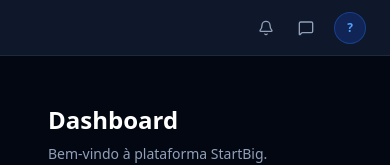
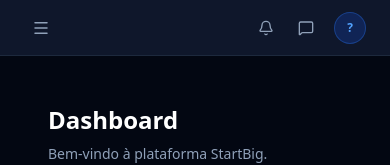
Before and after one commit to aalan-big/plataformaADM, a Next.js app in the folder apps/web/: page /dashboard in a window 390 px wide. Shown: the top 165 px of the page. Built offline with nearby package versions, Linux system fonts and the light colour scheme.

Commit message:
feat: add mobile sidebar drawer with hamburger menu

```diff
--- a/apps/web/src/app/dashboard/layout.tsx
+++ b/apps/web/src/app/dashboard/layout.tsx
@@ -1,15 +1,9 @@
-import { Sidebar, Header } from '@/components/layout'
+import { DashboardShell } from '@/components/layout'
 
 export default function DashboardLayout({ children }: { children: React.ReactNode }) {
   return (
-    <div className="flex h-dvh bg-gray-950 text-white overflow-hidden">
-      <Sidebar />
-      <div className="flex flex-col flex-1 overflow-hidden">
-        <Header />
-        <main className="flex-1 overflow-y-auto p-6">
-          {children}
-        </main>
-      </div>
-    </div>
+    <DashboardShell>
+      {children}
+    </DashboardShell>
   )
 }
--- /dev/null
+++ b/apps/web/src/components/layout/DashboardShell.tsx
@@ -0,0 +1,21 @@
+'use client'
+
+import { useState } from 'react'
+import { Sidebar } from './Sidebar'
+import { Header } from './Header'
+
+export function DashboardShell({ children }: { children: React.ReactNode }) {
+  const [sidebarAberta, setSidebarAberta] = useState(false)
+
+  return (
+    <div className="flex h-dvh bg-gray-950 text-white overflow-hidden">
+      <Sidebar aberta={sidebarAberta} onFechar={() => setSidebarAberta(false)} />
+      <div className="flex flex-col flex-1 overflow-hidden min-w-0">
+        <Header onAbrirMenu={() => setSidebarAberta(true)} />
+        <main className="flex-1 overflow-y-auto p-6">
+          {children}
+        </main>
+      </div>
+    </div>
+  )
+}
--- a/apps/web/src/components/layout/Header.tsx
+++ b/apps/web/src/components/layout/Header.tsx
@@ -1,9 +1,9 @@
 'use client'
 
 import { useEffect, useState } from 'react'
-import { Bell, MessageSquare } from 'lucide-react'
+import { Bell, MessageSquare, Menu } from 'lucide-react'
 
-export function Header() {
+export function Header({ onAbrirMenu }: { onAbrirMenu: () => void }) {
   const [nome, setNome] = useState('')
 
   useEffect(() => {
@@ -22,7 +22,13 @@ export function Header() {
 
   return (
     <header className="h-14 shrink-0 flex items-center justify-between px-6 bg-slate-900 border-b border-slate-800">
-      <div />
+      <button
+        onClick={onAbrirMenu}
+        className="md:hidden p-2 text-slate-400 hover:text-slate-200 hover:bg-slate-800 rounded-lg transition-colors"
+      >
+        <Menu size={18} />
+      </button>
+      <div className="hidden md:block" />
 
       <div className="flex items-center gap-2">
         <button className="p-2 text-slate-400 hover:text-slate-200 hover:bg-slate-800 rounded-lg transition-colors">
--- a/apps/web/src/components/layout/Sidebar.tsx
+++ b/apps/web/src/components/layout/Sidebar.tsx
@@ -4,14 +4,14 @@ import { useRouter, usePathname } from 'next/navigation'
 import { LayoutDashboard, Users, Cpu, DollarSign, Mail, LogOut } from 'lucide-react'
 
 const itens = [
-  { label: 'Dashboard',   href: '/dashboard',   Icone: LayoutDashboard },
-  { label: 'Clientes',    href: '/clientes',     Icone: Users           },
-  { label: 'Dispositivos', href: '/dispositivos', Icone: Cpu            },
-  { label: 'Financeiro',  href: '/financeiro',   Icone: DollarSign      },
-  { label: 'E-mails',     href: '/email',        Icone: Mail            },
+  { label: 'Dashboard',    href: '/dashboard',    Icone: LayoutDashboard },
+  { label: 'Clientes',     href: '/clientes',     Icone: Users           },
+  { label: 'Dispositivos', href: '/dispositivos', Icone: Cpu             },
+  { label: 'Financeiro',   href: '/financeiro',   Icone: DollarSign      },
+  { label: 'E-mails',      href: '/email',        Icone: Mail            },
 ]
 
-export function Sidebar() {
+export function Sidebar({ aberta, onFechar }: { aberta: boolean; onFechar: () => void }) {
   const router   = useRouter()
   const pathname = usePathname()
 
@@ -24,7 +24,21 @@ export function Sidebar() {
   }
 
   return (
-    <aside className="hidden md:flex w-56 shrink-0 flex-col bg-slate-900 border-r border-slate-800 h-full">
+    <>
+      {aberta && (
+        <div
+          className="fixed inset-0 z-40 bg-black/60 md:hidden"
+          onClick={onFechar}
+        />
+      )}
+
+      <aside className={`
+        flex flex-col bg-slate-900 border-r border-slate-800
+        fixed inset-y-0 left-0 z-50 w-56
+        transition-transform duration-300 ease-in-out
+        ${aberta ? 'translate-x-0' : '-translate-x-full'}
+        md:relative md:translate-x-0 md:shrink-0
+      `}>
         {/* Logo */}
         <div className="flex items-center gap-3 px-5 py-5 border-b border-slate-800">
           <div className="w-8 h-8 bg-blue-600 rounded-lg flex items-center justify-center shrink-0">
@@ -43,7 +57,7 @@ export function Sidebar() {
             return (
               <button
                 key={href}
-              onClick={() => router.push(href)}
+                onClick={() => { router.push(href); onFechar() }}
                 className={`w-full flex items-center gap-3 px-3 py-2.5 rounded-xl text-sm font-medium transition-all ${
                   ativo
                     ? 'bg-blue-600/20 text-blue-400 border border-blue-500/20'
@@ -69,5 +83,6 @@ export function Sidebar() {
           </button>
         </div>
       </aside>
+    </>
   )
 }
--- a/apps/web/src/components/layout/index.ts
+++ b/apps/web/src/components/layout/index.ts
@@ -1,2 +1,3 @@
 export { Sidebar } from './Sidebar'
 export { Header } from './Header'
+export { DashboardShell } from './DashboardShell'
```
Lines whose indentation alone changed are shown as unchanged.
